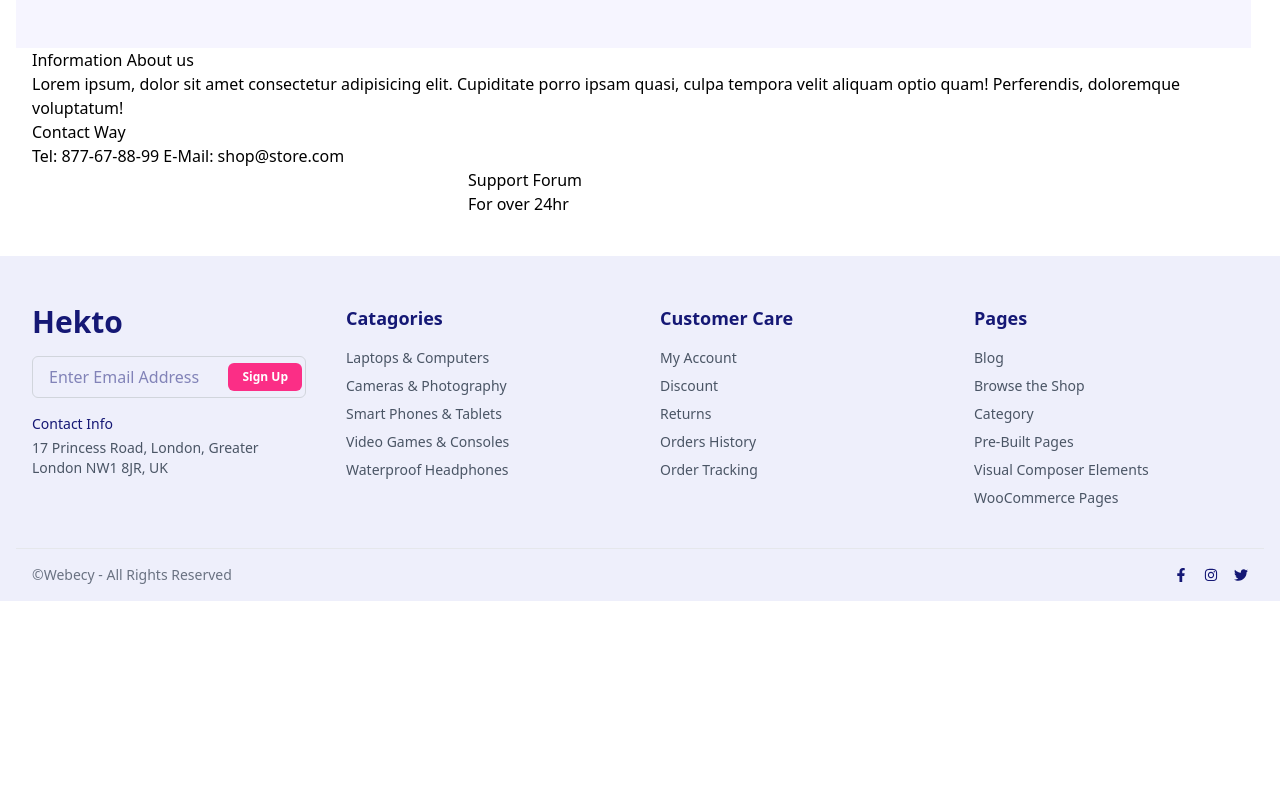
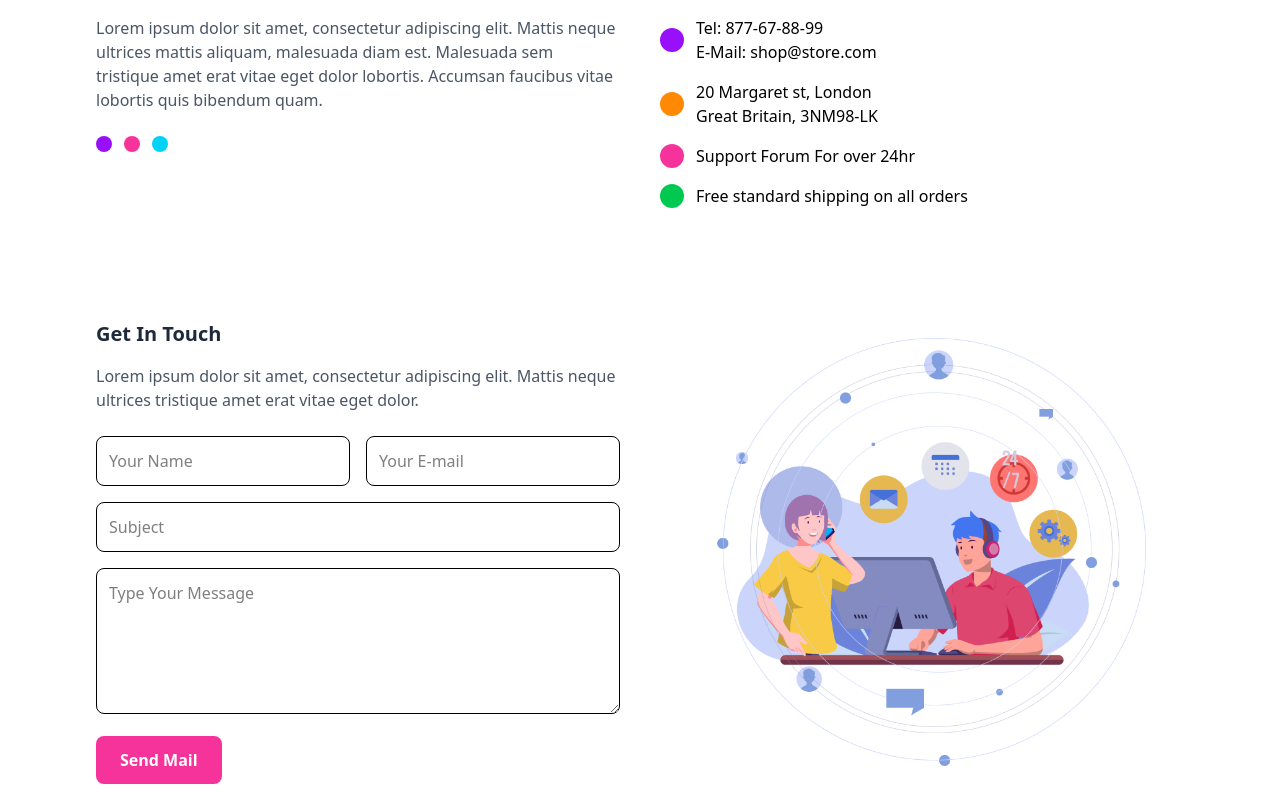
Before and after one commit to kandelmilan/E-commerce, a React (Vite) app: page /contact in a window 1280 px wide. Shown: the part 347-1140 px from the top of the page. Before the commit the page ends 948 px from the top, so only its background shows below. Built offline with nearby package versions, Linux system fonts and the light colour scheme; no server answers.

Commit message:
Updated:Header

```diff
--- a/src/App.jsx
+++ b/src/App.jsx
@@ -8,6 +8,7 @@ import ProductDetails from "./pages/ProductPage/ProductDetails"
 import SignupForm from "./pages/Auth/Signup"
 import ScrollToHashElement from "./component/ScrollToHashElement";
 import Contact from "./component/Contact";
+import Blog from "./component/Blog";
 
 
 
@@ -22,12 +23,17 @@ function App() {
           <Route index element={<Home />} />
           <Route path="products" element={<ProductCard />} />
           <Route path="products/:id" element={<ProductDetails />} />
-          <Route path="/Contact" element={<Contact/>}/>
-          <Route path="/Pages" element={<div>this a Pages Section</div>}/>
+          <Route path="/contact" element={<Contact/>}/>
+          <Route path="/blogs" element={<Blog/>}/>
+          <Route path="/pages" element={<div>this a Pages Section</div>}/>
         </Route>
 
         <Route path="login" element={<LoginForm />} />
         <Route path="signup" element={<SignupForm />} />
+      </Routes>
+
+      <Routes>
+        <Route path="/admin" element={<div>this is a admin dashboard</div>}/>
       </Routes>
     </>
   );
--- /dev/null
+++ b/src/component/Blog.jsx
@@ -0,0 +1,13 @@
+import React from 'react'
+
+function Blog() {
+  return (
+    <section>
+        <div>
+            this ias a blogs
+        </div>
+    </section>
+  )
+}
+
+export default Blog
--- a/src/component/Contact.jsx
+++ b/src/component/Contact.jsx
@@ -1,43 +1,122 @@
 import React from 'react'
 import Breadcrum from './BreadCrum'
-
+import contact from "../assets/image/contact.png"
 function Contact() {
     return (
           <section className="container">
-            <div className="grid grid-cols-1 md:grid-cols-2 gap-8 bg-white ">
+      {/* Header */}
+      <div className=" w-full py-12 px-6 md:px-20 bg-[#F6F5FF]">
+        <h2 className="text-2xl font-bold text-gray-900">Contact Us</h2>
+        <p className="text-sm text-gray-600 mt-2">
+         <Breadcrum />
+        </p>
+      </div>
 
-                <div className="bg-[#F6F5FF] w-[1235px] h-[280px] conatainer">
-                    <h1 className="font-bold text-[24px] p-16 sm:text-[28px] lg:text-[35px] text-primary leading-snug">Contact</h1>
-                    <Breadcrum />
+      {/* Info Section */}
+      <div className="max-w-7xl mx-auto grid md:grid-cols-2 gap-10 px-6 md:px-20 py-12">
+        {/* Left - Info About */}
+        <div>
+          <h3 className="text-xl font-bold text-gray-800 mb-4">
+            Information About us
+          </h3>
+          <p className="text-gray-600 mb-6">
+            Lorem ipsum dolor sit amet, consectetur adipiscing elit. Mattis
+            neque ultrices mattis aliquam, malesuada diam est. Malesuada sem
+            tristique amet erat vitae eget dolor lobortis. Accumsan faucibus
+            vitae lobortis quis bibendum quam.
+          </p>
+
+          {/* Social dots */}
+          <div className="flex space-x-3">
+            <span className="w-4 h-4 bg-purple-600 rounded-full"></span>
+            <span className="w-4 h-4 bg-pink-500 rounded-full"></span>
+            <span className="w-4 h-4 bg-cyan-400 rounded-full"></span>
           </div>
         </div>
-            <div className='container'>
+
+        {/* Right - Contact Way */}
         <div>
-                    <h2>Information About us</h2>
-                    <p>Lorem ipsum, dolor sit amet consectetur adipisicing elit. Cupiditate
-                        porro ipsam quasi, culpa tempora velit aliquam optio quam!
-                        Perferendis, doloremque voluptatum!</p>
+          <h3 className="text-xl font-bold text-gray-800 mb-4">Contact Way</h3>
+          <div className="space-y-4">
+            <p className="flex items-center gap-3">
+              <span className="w-6 h-6 bg-purple-600 rounded-full"></span>
+              <span>
+                Tel: 877-67-88-99 <br /> E-Mail: shop@store.com
+              </span>
+            </p>
+            <p className="flex items-center gap-3">
+              <span className="w-6 h-6 bg-orange-400 rounded-full"></span>
+              <span>
+                20 Margaret st, London <br /> Great Britain, 3NM98-LK
+              </span>
+            </p>
+            <p className="flex items-center gap-3">
+              <span className="w-6 h-6 bg-pink-500 rounded-full"></span>
+              <span>Support Forum For over 24hr</span>
+            </p>
+            <p className="flex items-center gap-3">
+              <span className="w-6 h-6 bg-green-500 rounded-full"></span>
+              <span>Free standard shipping on all orders</span>
+            </p>
           </div>
+        </div>
+      </div>
+
+      {/* Contact Form Section */}
+      <div className="max-w-7xl mx-auto grid md:grid-cols-2 gap-10 px-6 md:px-20 py-16 items-center">
+        {/* Left - Form */}
         <div>
-                    <h2>Contact Way</h2>
-                    <ul>
-                        <li><div>
-                            Tel: 877-67-88-99
-                            E-Mail: shop@store.com
-                        </div></li>
-                        <li className='flex flex-col mx-109'>
-                            <div>
-                                Support Forum
+          <h3 className="text-xl font-bold text-gray-800 mb-4">Get In Touch</h3>
+          <p className="text-gray-600 mb-6">
+            Lorem ipsum dolor sit amet, consectetur adipiscing elit. Mattis
+            neque ultrices tristique amet erat vitae eget dolor.
+          </p>
+
+          <form className="space-y-4">
+            <div className="grid grid-cols-2 gap-4">
+              <input
+                type="text"
+                placeholder="Your Name"
+                className="w-full p-3 border rounded-lg focus:ring-2 focus:ring-blue-500 outline-none"
+              />
+              <input
+                type="email"
+                placeholder="Your E-mail"
+                className="w-full p-3 border rounded-lg focus:ring-2 focus:ring-blue-500 outline-none"
+              />
             </div>
-                                <div>
-                                For over 24hr
+
+            <input
+              type="text"
+              placeholder="Subject"
+              className="w-full p-3 border rounded-lg focus:ring-2 focus:ring-blue-500 outline-none"
+            />
+
+            <textarea
+              rows="5"
+              placeholder="Type Your Message"
+              className="w-full p-3 border rounded-lg focus:ring-2 focus:ring-blue-500 outline-none"
+            ></textarea>
+
+            <button
+              type="submit"
+              className="bg-pink-500 text-white px-6 py-3 rounded-lg font-semibold hover:bg-pink-600 transition"
+            >
+              Send Mail
+            </button>
+          </form>
         </div>
-                        </li>
-                    </ul>
+
+        {/* Right - Illustration */}
+        <div className="flex justify-center">
+          <img
+            src={contact} // <-- replace with your illustration path
+            alt="Contact Illustration"
+            className="max-w-md w-full"
+          />
         </div>
       </div>
     </section>
-
     )
 }
 
--- a/src/component/Details.jsx
+++ /dev/null
@@ -1,53 +0,0 @@
-// import React from 'react'
-// import { useLocation, useParams } from 'react-router'
-// import BreadCrumb from './BreadCrum'
-
-// function Details() {
-//   const params = useParams()
-//   const location = useLocation()
-
-//   console.log(params)
-//   const { id } = params
-//   console.log(id)
-//   const breadCrub = {
-//     title: "DetaProduct Details",
-//     link: [{ title: "Home", path: "/" },
-//     { title: "Product", path: "/product" },],
-//     active: id
-
-//   }
-//   return (
-
-//     <div>
-//       <BreadCrumb data={breadCrub} />
-//     </div>
-//   )
-// }
-
-// export default Details
-
-import React from 'react'
-import AppBreadcrumbs from '../component/BreadCrum';
-
-function productDetails() {
-  return (
-    <div className='#'>
-
-
-        {/* Product details header  */}
-        <div className='bg-backgroundlite container'>
-            <h1 className='font-bold text-[50px] md:py-8 lg:py-8 md:px-15 lg:px-15'>
-                Product Details
-            </h1>
-             <AppBreadcrumbs/>
-             <h1 className='md:py-2 lg:py-2 md:px-15 lg:px-15 bg-backgroundlite'>
-
-             </h1>
-        </div>
-
-
-    </div>
-  )
-}
-
-export default productDetails
```
Also changed, not shown: src/assets/image/contact.png (added). Lines whose indentation alone changed are shown as unchanged.
